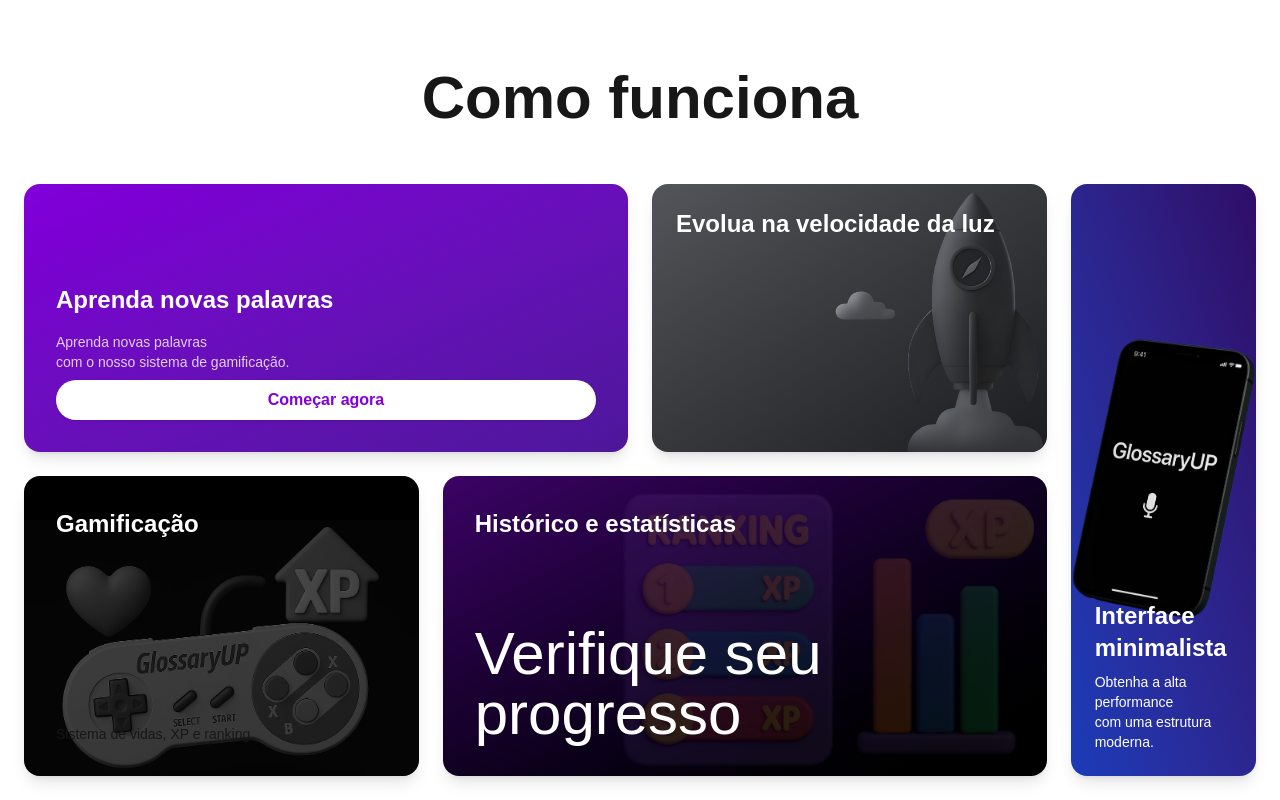
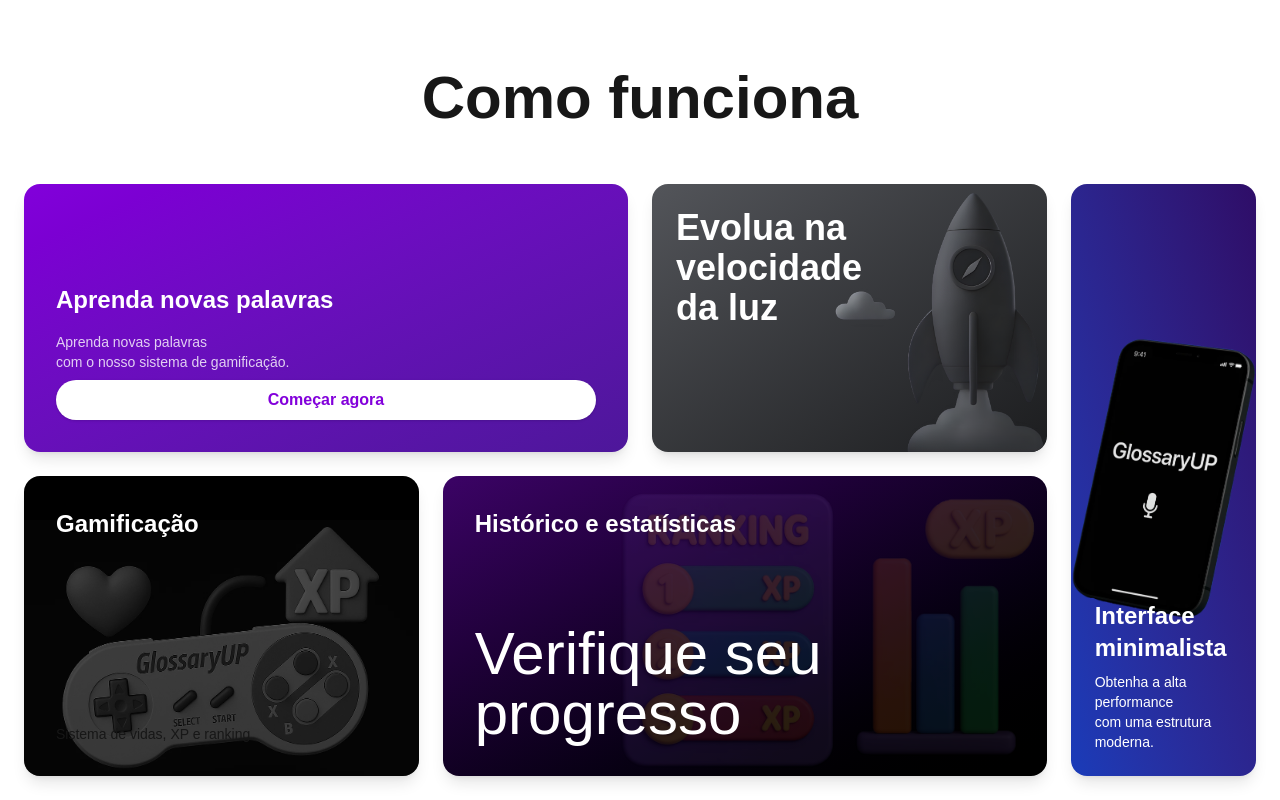
Before and after one commit to ViniNathan/glossary-app, a Next.js app in the folder frontend/: page / in a window 1280 px wide. Shown: the part 784-1584 px from the top of the page. Built offline with nearby package versions, Linux system fonts and the light colour scheme.

Commit message:
style: update font-size and text display for rocketship card

```diff
--- a/frontend/src/app/components/FeaturesGrid.tsx
+++ b/frontend/src/app/components/FeaturesGrid.tsx
@@ -25,7 +25,7 @@ function FeaturesGrid() {
         {/* Card 2 */}
         <div className="rounded-2xl bg-gradient-to-br from-[#53555a] to-[#1c1d1f] shadow-lg relative overflow-hidden h-[300px] md:h-auto lg:col-span-2 lg:row-span-2">
           <div className="absolute inset-0 z-10 p-6">
-            <h2 className="text-xl md:text-2xl font-bold text-white mb-4">Evolua na velocidade da luz</h2>
+            <h2 className="text-xl md:text-4xl font-semibold text-white mb-4">Evolua na <br /> velocidade <br /> da luz</h2>
           </div>
           <Image
             src={rocketship}
```
